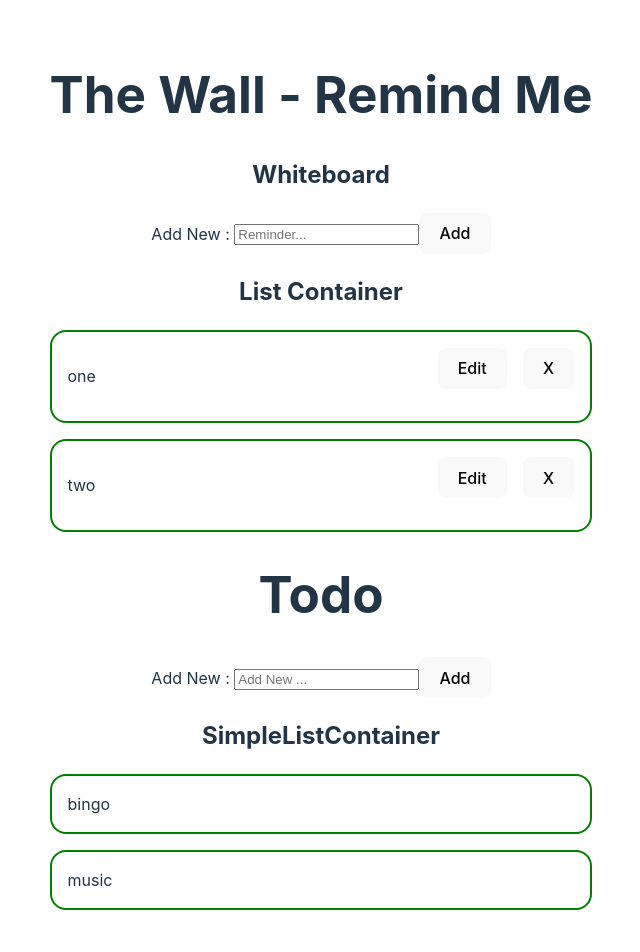
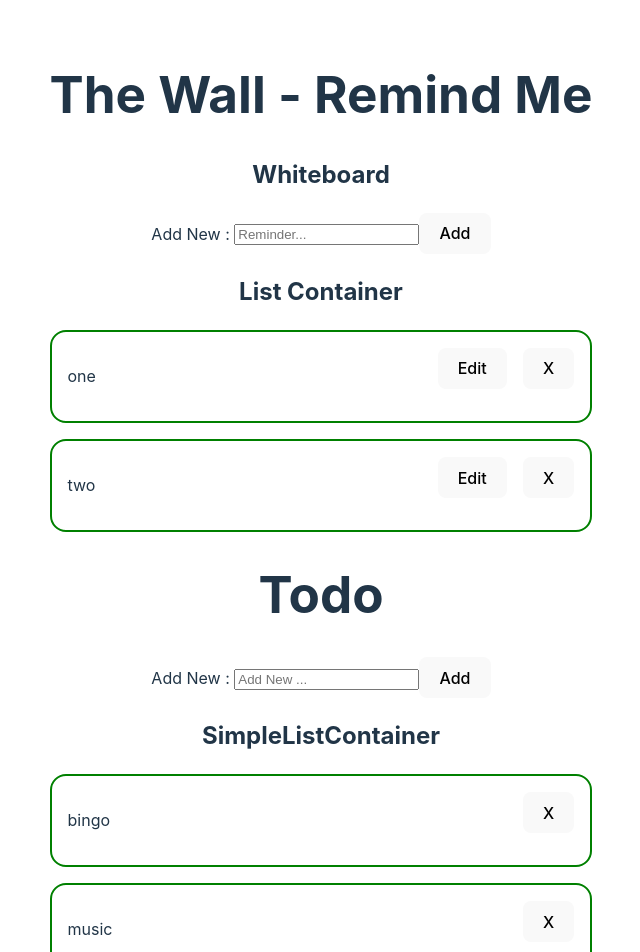
Before and after one commit to ehoversten/reactjs-wall, a React (Vite) app: page / in a window 1280 px wide. Shown: the top 952 px of the page, without its empty margins (319-959 px from the left). Built offline with nearby package versions, Linux system fonts and the light colour scheme.

Commit message:
added delete todo item functionality

```diff
--- a/src/components/ListContainer/SimpleListContainer.jsx
+++ b/src/components/ListContainer/SimpleListContainer.jsx
@@ -1,14 +1,17 @@
 import React from 'react';
 import './ListContainer.css';
 
-function SimpleListContainer({ data }) {
+function SimpleListContainer({ data, remove }) {
 
   return (
     <div className="list-container">
         <h2>SimpleListContainer</h2>
         <div className="item-container">
             { data.map(item => (
-                <div className="data-item" key={item.id}>{item.title}</div>
+                <div className="data-item" key={item.id}>
+                    <p>{item.title}</p>
+                    <button className="delete" onClick={() => remove(item.id)}>X</button>
+                </div>
             ))}
         </div>
     </div>
--- a/src/pages/Todo.jsx
+++ b/src/pages/Todo.jsx
@@ -22,9 +22,20 @@ function Todo() {
             id: taskList.length + 1, // random ID(?)
             title: data,
             // description: data.description
+            created: Date.now()
         }
         console.log("new: ", newTodo)
         setTaskList(prev => [...prev, newTodo]);
+    }
+
+    const remove = (id) => {
+
+        const filtered = taskList.filter(task => {
+            if(task.id !== id) {
+                return task;
+            }
+        })
+        setTaskList(filtered);
     }
 
     return (
@@ -34,7 +45,7 @@ function Todo() {
             <Form add={addNew}/>
             {/* List Component */}
             {/* <ListContainer data={taskList} /> */}
-            <SimpleListContainer data={taskList} />
+            <SimpleListContainer data={taskList} remove={remove} />
         </div>
     )
 }
```
